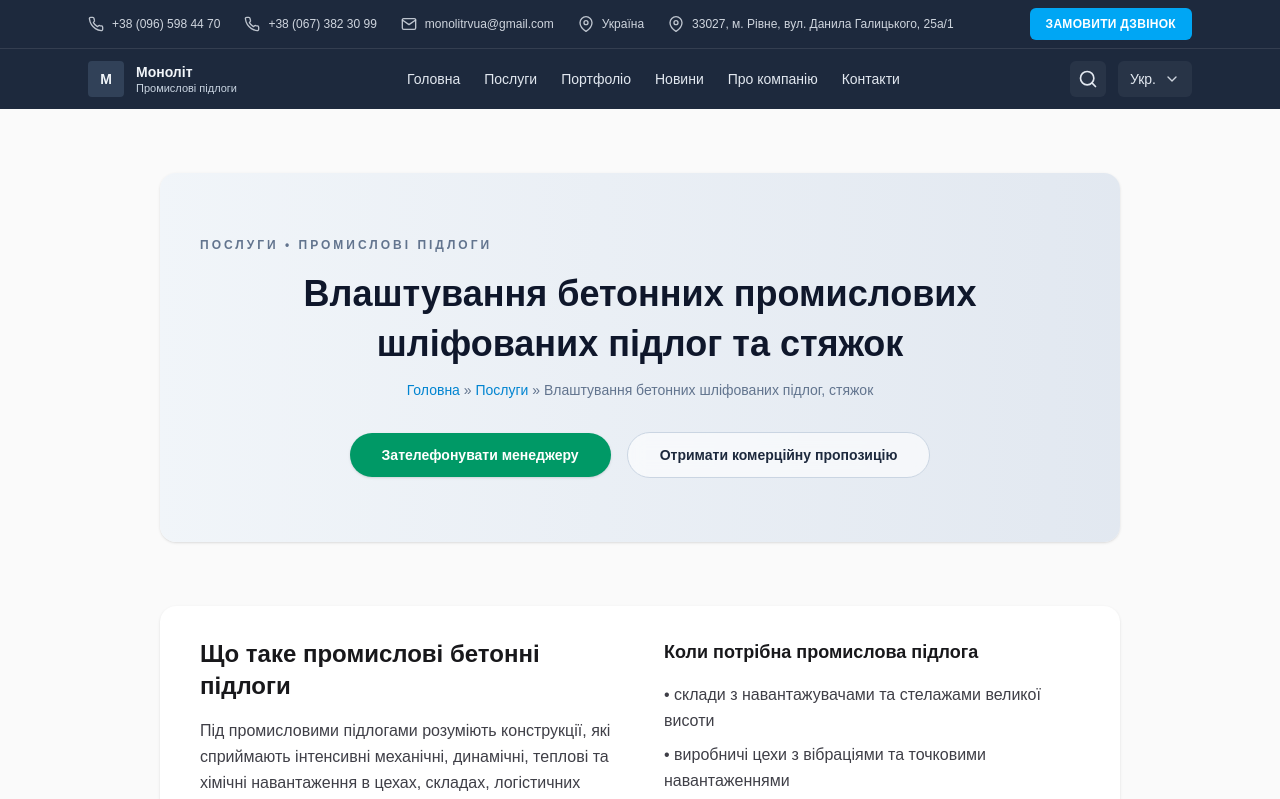
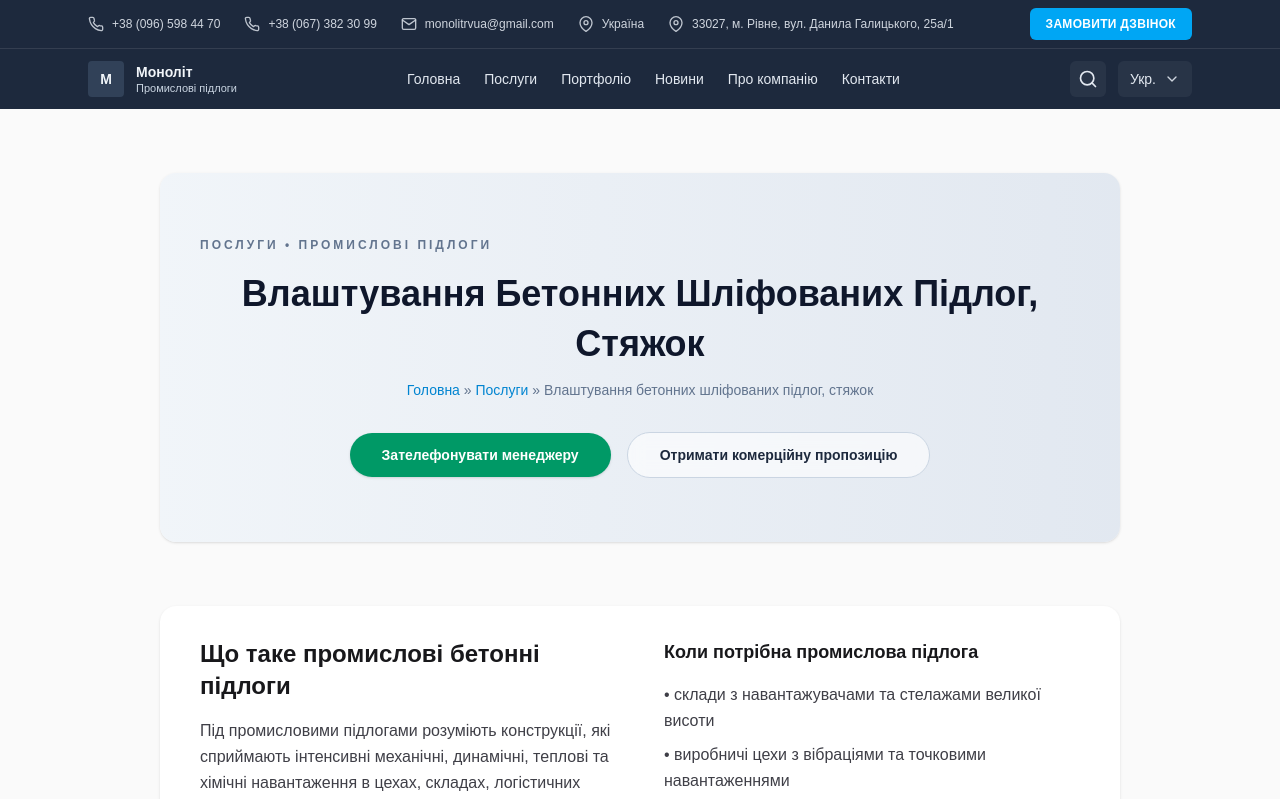
Before and after one commit to Romaleso261981/top_home_shop, a Next.js app: page / in a window 1280 px wide. Shown: the top 799 px of the page. Built offline with nearby package versions, Linux system fonts and the light colour scheme.

Commit message:
Update HeroSection component text for clarity and emphasis on concrete flooring services, enhancing overall presentation.

```diff
--- a/src/components/HeroSection.tsx
+++ b/src/components/HeroSection.tsx
@@ -7,8 +7,8 @@ export function HeroSection() {
           Послуги • Промислові підлоги
         </p>
         <h1 className="mt-4 text-center text-2xl font-bold leading-snug text-slate-900 sm:text-3xl lg:text-4xl">
-          Влаштування бетонних промислових<br className="hidden sm:block" />
-          шліфованих підлог та стяжок
+          Влаштування Бетонних Шліфованих Підлог,<br className="hidden sm:block" />
+          Стяжок
         </h1>
 
         <p className="mt-3 text-center text-xs text-slate-500 sm:text-sm">
```
